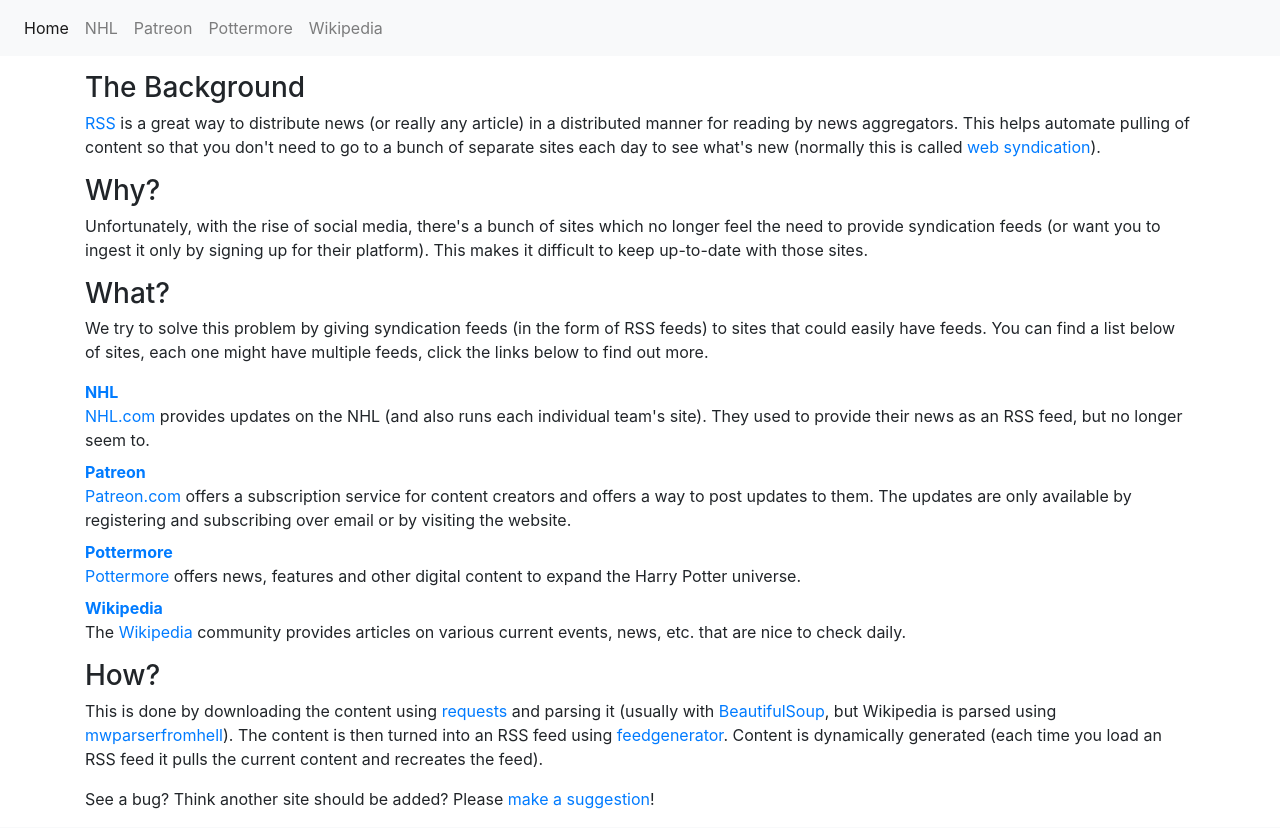
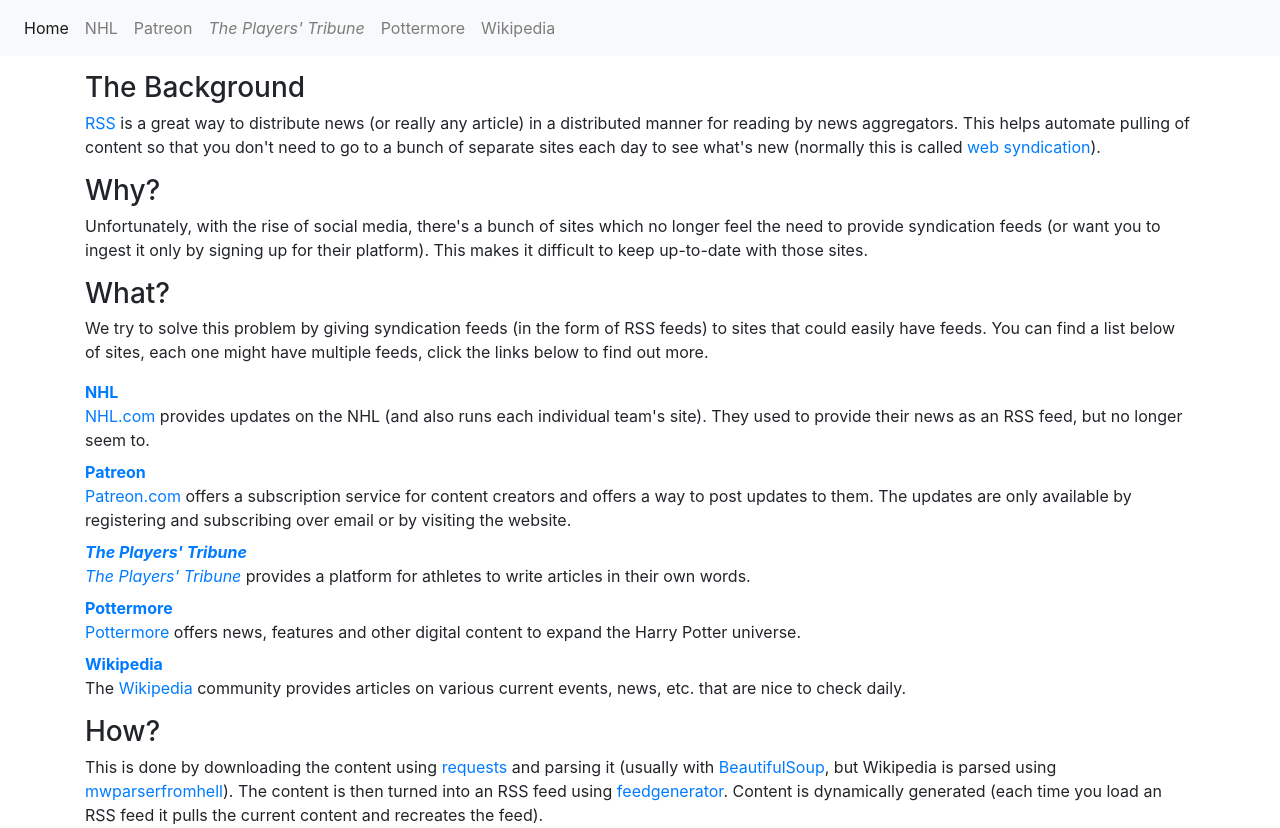
Before and after one commit to clokep/to-rss, a Flask app: page / in a window 1280 px wide. Shown: the top 828 px of the page. Run offline with Flask 2, Linux system fonts and the light colour scheme; some libraries are stand-ins or nearby versions.

Commit message:
Add a template for The Players Tribune.

```diff
--- a/server.py
+++ b/server.py
@@ -116,6 +116,13 @@ def serve_thunderbird_status_meetings():
     return Response(thunderbird_status_meetings(), mimetype='application/rss+xml')
 
 
+# The Players Tribune endpoints.
+@app.route('/players_tribune/')
+def serve_players_tribune():
+    template = env.get_template('players_tribune.html')
+    return template.render(sports=VALID_SPORTS)
+
+
 @app.route('/players_tribune/<sport>/')
 def serve_players_tribune_sport(sport):
     if sport not in VALID_SPORTS:
--- a/to_rss/templates/base.html
+++ b/to_rss/templates/base.html
@@ -22,6 +22,9 @@
             <a class="nav-link" href="/patreon/">Patreon</a>
           </li>
           <li class="nav-item">
+            <a class="nav-link" href="/players_tribune/"><i>The Players' Tribune</i></a>
+          </li>
+          <li class="nav-item">
             <a class="nav-link" href="/pottermore/">Pottermore</a>
           </li>
           <li class="nav-item">
--- a/to_rss/templates/index.html
+++ b/to_rss/templates/index.html
@@ -45,6 +45,11 @@
       to them. The updates are only available by registering and subscribing
       over email or by visiting the website.
     </dd>
+    <dt><a href="/players_tribune/"><i>The Players' Tribune</i></a></dt>
+    <dd>
+      <a href="https://www.theplayerstribune.com" target="_blank"><i>The Players' Tribune</i></a>
+      provides a platform for athletes to write articles in their own words.
+    </dd>
     <dt><a href="/pottermore/">Pottermore</a></dt>
     <dd>
       <a href="https://pottermore.com" target="_blank">Pottermore</a> offers
```
Also changed, not shown: to_rss/templates/players_tribune.html (added, +19 -0 lines).
